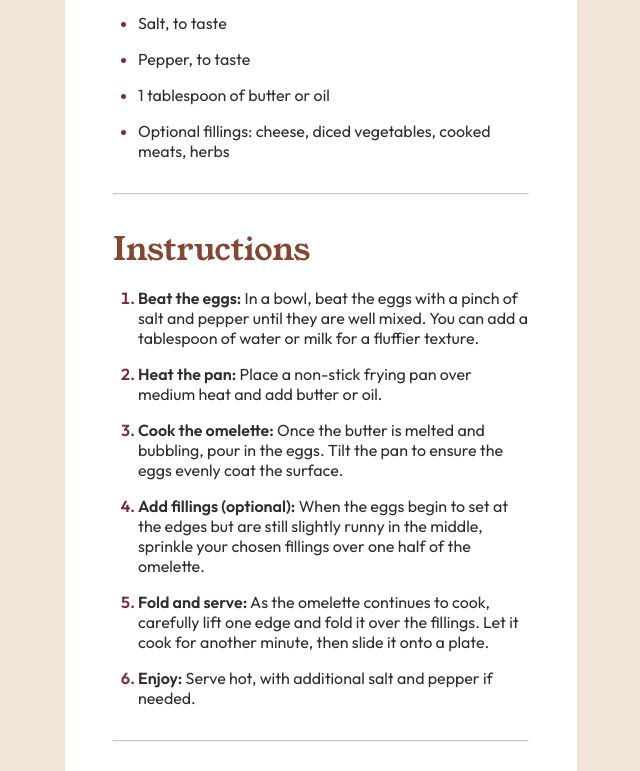
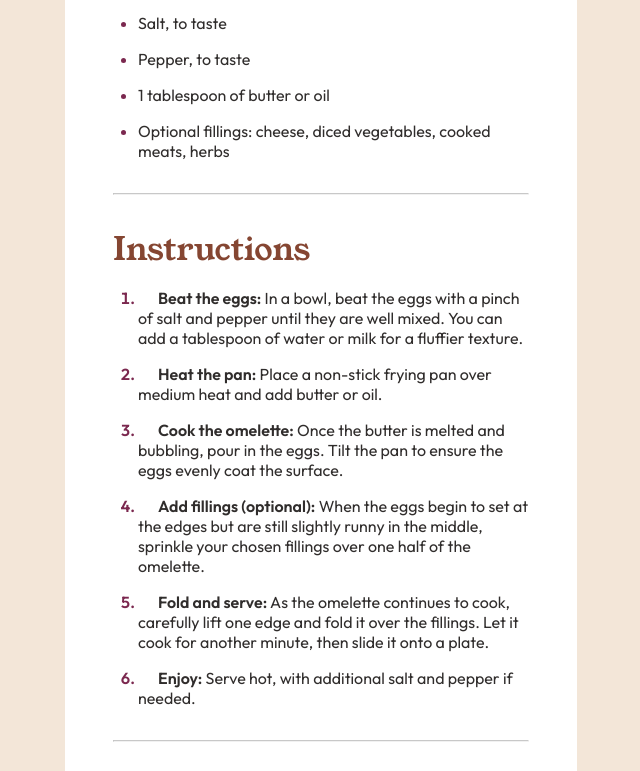
Before and after one commit to Harrison-Jolly/recipe-page-main-newbie-challenge, a plain HTML site: page index.html in a window 1280 px wide. Shown: the part 1081-1852 px from the top of the page, without its empty margins (319-959 px from the left). Drawn offline with Linux system fonts and the light colour scheme.

Commit message:
Add list indent image

```diff
--- a/style.css
+++ b/style.css
@@ -63,6 +63,7 @@ li::marker {
 ol li {
     position: relative;
     margin-left: 25px;
+    text-indent: 20px;
 }
 
 ol li::marker {
```
